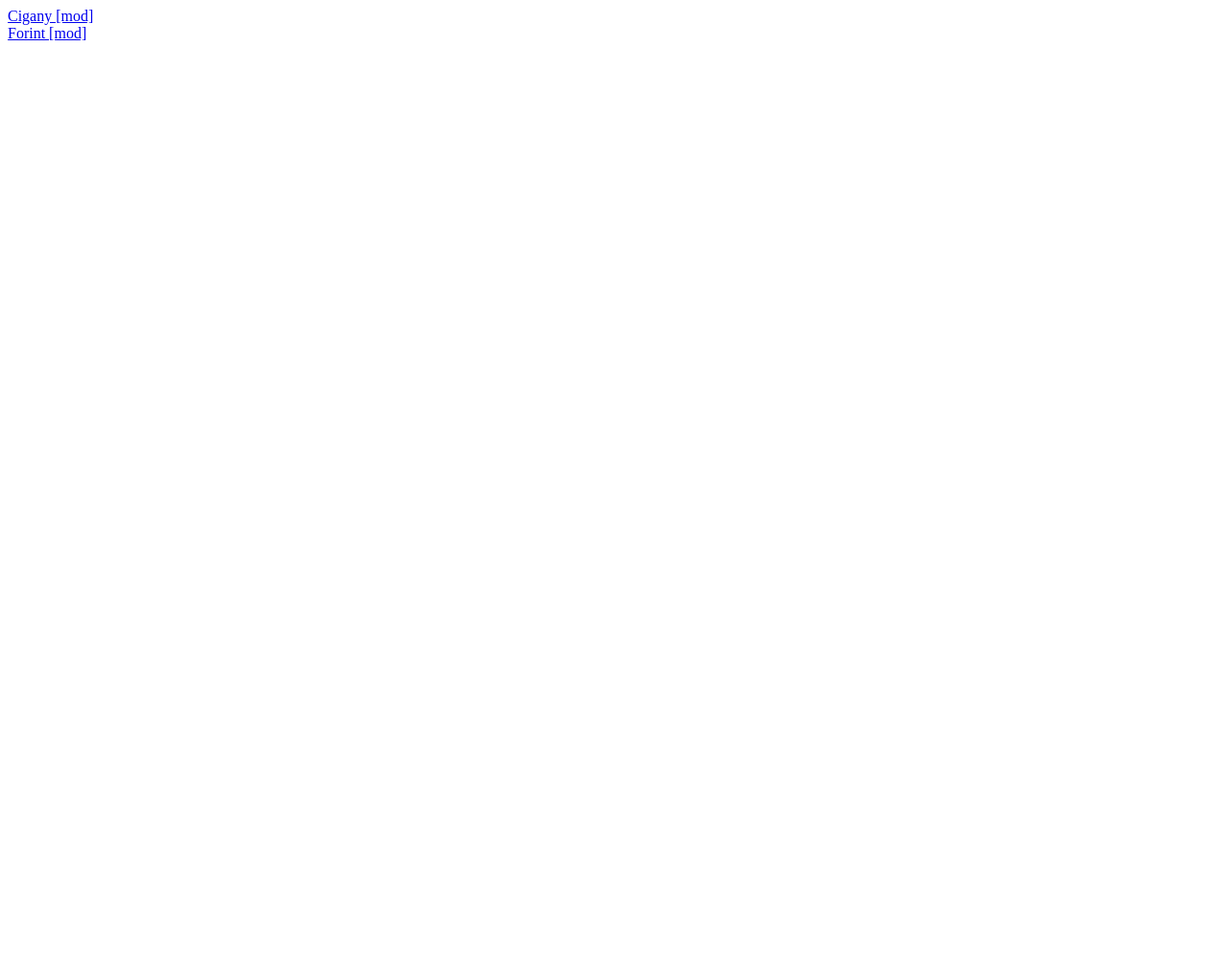
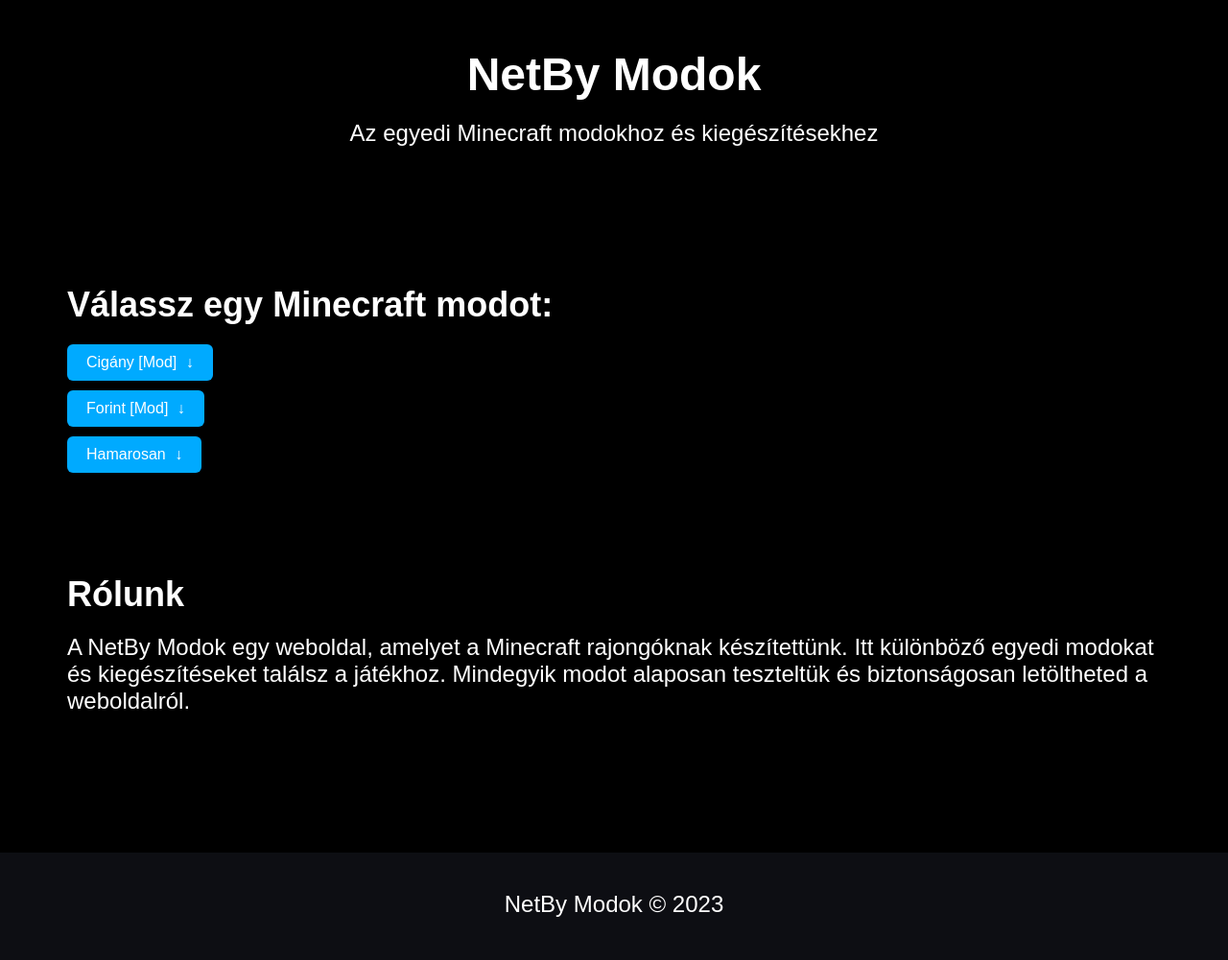
Before and after one commit to NetByOfficial/NetBy.hu, a website: page Storage/mc/index.html in a window 1280 px wide. Shown: the whole page at 96% size. Before the commit the page ends 800 px from the top, so only its background shows below. Drawn offline with Linux system fonts and the light colour scheme.

Commit message:
Storage/Mc [Private]

```diff
--- a/Storage/mc/index.html
+++ b/Storage/mc/index.html
@@ -1,13 +1,54 @@
 <!DOCTYPE html>
-<html lang="en">
+<html lang="hu">
 <head>
-    <meta charset="UTF-8">
-    <meta name="viewport" content="width=device-width, initial-scale=1.0">
-    <title>Document</title>
+  <meta charset="UTF-8">
+  <meta name="viewport" content="width=device-width, initial-scale=1.0">
+  <title>NetBy Modok</title>
+  <link rel="stylesheet" href="style.css">
 </head>
 <body>
-    <a href="mods/ciganymod-V1.2.jar" download="">Cigany [mod]</a>
-    <br>
-    <a href="mods/forintmod.jar" download="">Forint [mod]</a>
+  <div id="loader"></div>
+
+  <header>
+    <h1>NetBy Modok</h1>
+    <p>Az egyedi Minecraft modokhoz és kiegészítésekhez</p>
+  </header>
+
+  <main>
+    <section>
+      <h2>Válassz egy Minecraft modot:</h2>
+      <ul id="mod-lista">
+        <li>
+          <a href="mods/ciganymod-V1.2.jar" class="download-btn" download="">
+            Cigány [Mod]
+            <span class="download-icon">&#x2193;</span>
+          </a>
+        </li>
+        <li>
+          <a href="mods/forintmod.jar" class="download-btn" download="">
+            Forint [Mod]
+            <span class="download-icon">&#x2193;</span>
+          </a>
+        </li>
+        <li>
+          <a href="https://www.example.com/Hamarosan" class="download-btn" download="">
+            Hamarosan
+            <span class="download-icon">&#x2193;</span>
+          </a>
+        </li>
+      </ul>
+    </section>
+
+    <section>
+      <h2>Rólunk</h2>
+      <p>A NetBy Modok egy weboldal, amelyet a Minecraft rajongóknak készítettünk. Itt különböző egyedi modokat és kiegészítéseket találsz a játékhoz. Mindegyik modot alaposan teszteltük és biztonságosan letöltheted a weboldalról.</p>
+    </section>
+  </main>
+
+  <footer>
+    <p>NetBy Modok &copy; 2023</p>
+  </footer>
+
+  <script src="script.js"></script>
 </body>
 </html>
--- /dev/null
+++ b/Storage/mc/style.css
@@ -0,0 +1,114 @@
+/* style.css */
+body {
+    font-family: Arial, sans-serif;
+    margin: 0;
+    padding: 0;
+    color: #fff;
+    background-color: black;
+    animation: colorTransition 4s linear infinite alternate;
+  }
+  @keyframes colorTransition {
+    0% {
+      background-color: rgb(7, 7, 7);
+    }
+    50% {
+      background-color: rgb(0, 0, 0);
+    }
+    100% {
+      background-color: rgb(0, 0, 0);
+    }
+  }
+  header {
+    background-image: url("");
+    background-size: cover;
+    background-position: center;
+    padding: 50px;
+    text-align: center;
+  }
+
+  h1 {
+    font-size: 48px;
+    margin: 0;
+  }
+
+  p {
+    font-size: 24px;
+    margin-top: 20px;
+  }
+
+  main {
+    padding: 50px;
+  }
+
+  section {
+    margin-bottom: 50px;
+    padding: 20px;
+    background-color: rgba(0, 0, 0, 0.7);
+    box-shadow: 0 0 10px rgba(0, 0, 0, 0.3);
+  }
+
+  h2 {
+    font-size: 36px;
+    margin: 0 0 20px;
+    color: #fff;
+  }
+
+  ul {
+    list-style-type: none;
+    padding: 0;
+  }
+
+  li {
+    margin-bottom: 10px;
+  }
+
+  a.download-btn {
+    display: inline-block;
+    color: #fff;
+    background-color: #00aaff;
+    text-decoration: none;
+    transition: background-color 0.3s ease;
+    padding: 10px 20px;
+    border-radius: 6px;
+  }
+
+  a.download-btn:hover {
+    background-color: #0099cc;
+  }
+
+  span.download-icon {
+    margin-left: 5px;
+  }
+
+  footer {
+    background-color: #0d0e13;
+    padding: 20px;
+    text-align: center;
+    color: #fff;
+  }
+
+  @media (max-width: 768px) {
+    header {
+      padding: 30px;
+    }
+
+    h1 {
+      font-size: 36px;
+    }
+
+    p {
+      font-size: 18px;
+    }
+
+    main {
+      padding: 30px;
+    }
+
+    section {
+      padding: 10px;
+    }
+
+    h2 {
+      font-size: 24px;
+    }
+  }
```
